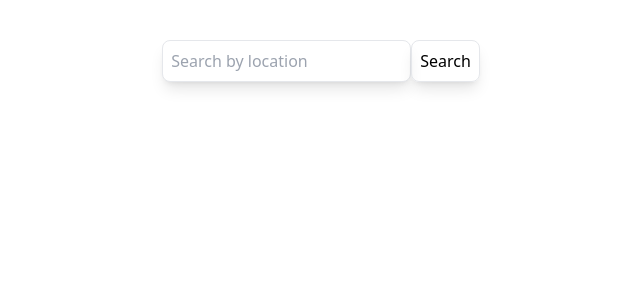
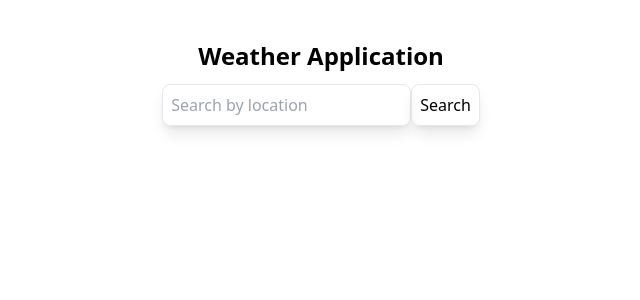
Before and after one commit to aravindankathi01/FDT-INTV-REFRESHER-TAKEHOMES, a React (Create React App) app: page /weatherapp in a window 1280 px wide. Shown: the top 300 px of the page, without its empty margins (319-959 px from the left). Built offline with nearby package versions, Linux system fonts and the light colour scheme.

Commit message:
Weather app

```diff
--- a/src/Components/HomePage.js
+++ b/src/Components/HomePage.js
@@ -12,6 +12,7 @@ const HomePage = () => {
         <Link to='/form'>Full Name Display</Link>
         <Link to='/dropdown'>Location Selector App</Link>
         <Link to='/calculator'>React Calculator</Link>
+        <Link to='/weatherapp'>WeatherApp</Link>
         <Link to='/spellcheck'>Spell Check and Auto-Correction</Link>
         <Link to='/dictionary'>Dictionary Application</Link>
       </div>
--- a/src/Components/WeatherApp.js
+++ b/src/Components/WeatherApp.js
@@ -20,7 +20,8 @@ const WeatherApp = () => {
   console.log(weatherData);
 
   return (
-    <div className='w-[80vw] mx-auto flex flex-col justify-center items-center mt-10'>
+    <div className='w-[80vw] mx-auto flex flex-col justify-center items-center mt-10 gap-3'>
+      <h1 className='text-2xl font-bold'>Weather Application</h1>
       <div>
         <input
           type='text'
```
